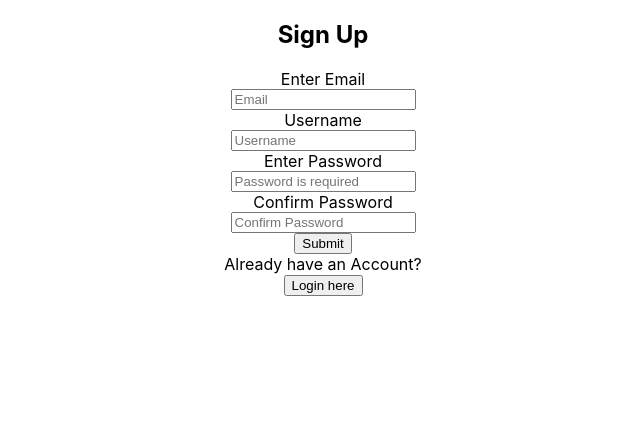
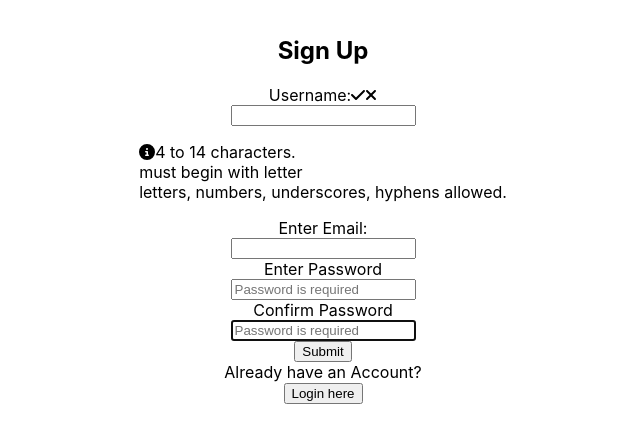
Before and after one commit to dwaynediddy/TS-react-login-signup, a React (Create React App) app: page /signup in a window 1280 px wide. Shown: the top 442 px of the page, without its empty margins (317-957 px from the left). Built offline with nearby package versions, Linux system fonts and the light colour scheme.

Commit message:
added form

```diff
--- a/src/components/SignUp.tsx
+++ b/src/components/SignUp.tsx
@@ -1,40 +1,138 @@
-import { useState } from 'react'
+import { useState, useRef, useEffect } from 'react'
 import { Link } from 'react-router-dom'
 import { faCheck, faTimes, faInfoCircle } from '@fortawesome/free-solid-svg-icons'
 import { FontAwesomeIcon } from '@fortawesome/react-fontawesome'
 
 const USER_REGEX = /^[a-zA-Z][a-zA-Z0-9-_]{3-14}$/;
+const EMAIL_REGEX = /^(([^<>()[\]\.,;:\s@\"]+(\.[^<>()[\]\.,;:\s@\"]+)*)|(\".+\"))@(([^<>()[\]\.,;:\s@\"]+\.)+[^<>()[\]\.,;:\s@\"]{2,})$/i
 const PASSWORD_REGEX = /^(?=.*)(?=.*[A-Z])(?=.*[0-9])(?=.*[!@#$%^&*]).{8,24}$/;
 
+interface signUpRequest {
+    username: string;
+    email: string;
+    password: string;
+}
+
 const SignUp = () => {
+    const userRef = useRef<null | HTMLInputElement>(null)
+    const errRef = useRef<null | HTMLParagraphElement>(null)
+
+    const [ user, setUser ] = useState<string>('')
+    const [ validName, setValidName] = useState<boolean>(false)
+    const [ userFocus, setUserFocus] = useState<boolean>(false)
+
+    const [ email, setEmail ] = useState<string>('')
+    const [ validEmail, setValidEmail] = useState<boolean>(false)
+    const [ emailFocus, setEmailFocus] = useState<boolean>(false)
+
+    const [ pwd, setPwd] = useState<string>('')
+    const [ validPwd, setValidPwd] = useState<boolean>(false)
+    const [ pwdFocus, setPwdFocus] = useState<boolean>(false)
+
+    const [ matchPwd, setMatchPwd] = useState<string>('')
+    const [ validMatch, setValidMatch] = useState<boolean>(false)
+    const [ matchFocus, setMatchFocus] = useState<boolean>(false)
+
+    const [ errMsg, setErrMsg] = useState<string>('')
+    const [ success, setSuccess] = useState<boolean>(false)
+
+    useEffect(() => {
+        userRef.current?.focus()
+    }, [])
+
+    useEffect(() => {
+        const result = USER_REGEX.test(user)
+        console.log(result)
+        console.log(user)
+        setValidName(result)
+    }, [user])
+
+    useEffect(() => {
+        const result = EMAIL_REGEX.test(email)
+        console.log(result)
+        console.log(email)
+        setValidEmail(result)
+    }, [email])
+
+    useEffect(() => {
+        const result = PASSWORD_REGEX.test(pwd)
+        console.log(result)
+        console.log(pwd)
+        setValidPwd(result)
+        const match = pwd === matchPwd
+        setValidPwd(match)
+    }, [pwd, matchPwd])
+
+    useEffect(() => {
+        setErrMsg('')
+    }, [user,email, pwd, matchPwd])
 
   return (
-    <div>
+    <section>
+        <p ref={errRef} className={errMsg ? 'error' : ' '}>{errMsg}</p>
         <form noValidate>
             <h2>Sign Up</h2>
-            <label>Enter Email</label>
+            <label
+                htmlFor='username'>
+                    Username:
+                    <span>
+                        <FontAwesomeIcon icon={faCheck} />
+                    </span>
+                    <span>
+                        <FontAwesomeIcon icon={faTimes} />
+                    </span>
+            </label>
             <input
-                type="email"
-
-                placeholder="Email"
+                type='text'
+                id='username'
+                ref={userRef}
+                autoComplete='off'
+                onChange={(e) => setUser(e.target.value)}
                 required
+                onFocus={() => setUserFocus(true)}
+                onBlur={() => setUserFocus(false)}
             />
-            <label>Username</label>
+            <p className={userFocus && user && !validName ? 'instruction' : 'offscreen'}>
+                <FontAwesomeIcon icon={faInfoCircle} />
+                4 to 14 characters.<br />
+                must begin with letter <br />
+                letters, numbers, underscores, hyphens allowed.
+            </p>
+            <label htmlFor="email">Enter Email: </label>
             <input
-                type="name"
-                placeholder="Username"
+                type='email'
+                id='email'
+                ref={userRef}
+                autoComplete='off'
+                onChange={(e) => setEmail(e.target.value)}
+                required
+                onFocus={() => setEmailFocus(true)}
+                onBlur={() => setEmailFocus(false)}
                 />
             <label>Enter Password</label>
             <input
                 type="password"
+                id='password'
+                ref={userRef}
+                autoComplete='off'
+                onChange={(e) => setPwd(e.target.value)}
+                onFocus={() => setPwdFocus(true)}
+                onBlur={() => setPwdFocus(false)}
                 placeholder="Password is required"
                 required
 
-            />
+                />
             <label>Confirm Password</label>
             <input
                 type="password"
-                placeholder="Confirm Password"
+                id='password'
+                ref={userRef}
+                autoComplete='off'
+                onChange={(e) => setPwd(e.target.value)}
+                onFocus={() => setPwdFocus(true)}
+                onBlur={() => setPwdFocus(false)}
+                placeholder="Password is required"
+                required
             />
             <button>Submit</button>
             <div>Already have an Account?</div>
@@ -42,7 +140,7 @@ const SignUp = () => {
                 <button>Login here</button>
             </Link>
         </form>
-    </div>
+    </section>
   )
 }
 
```
